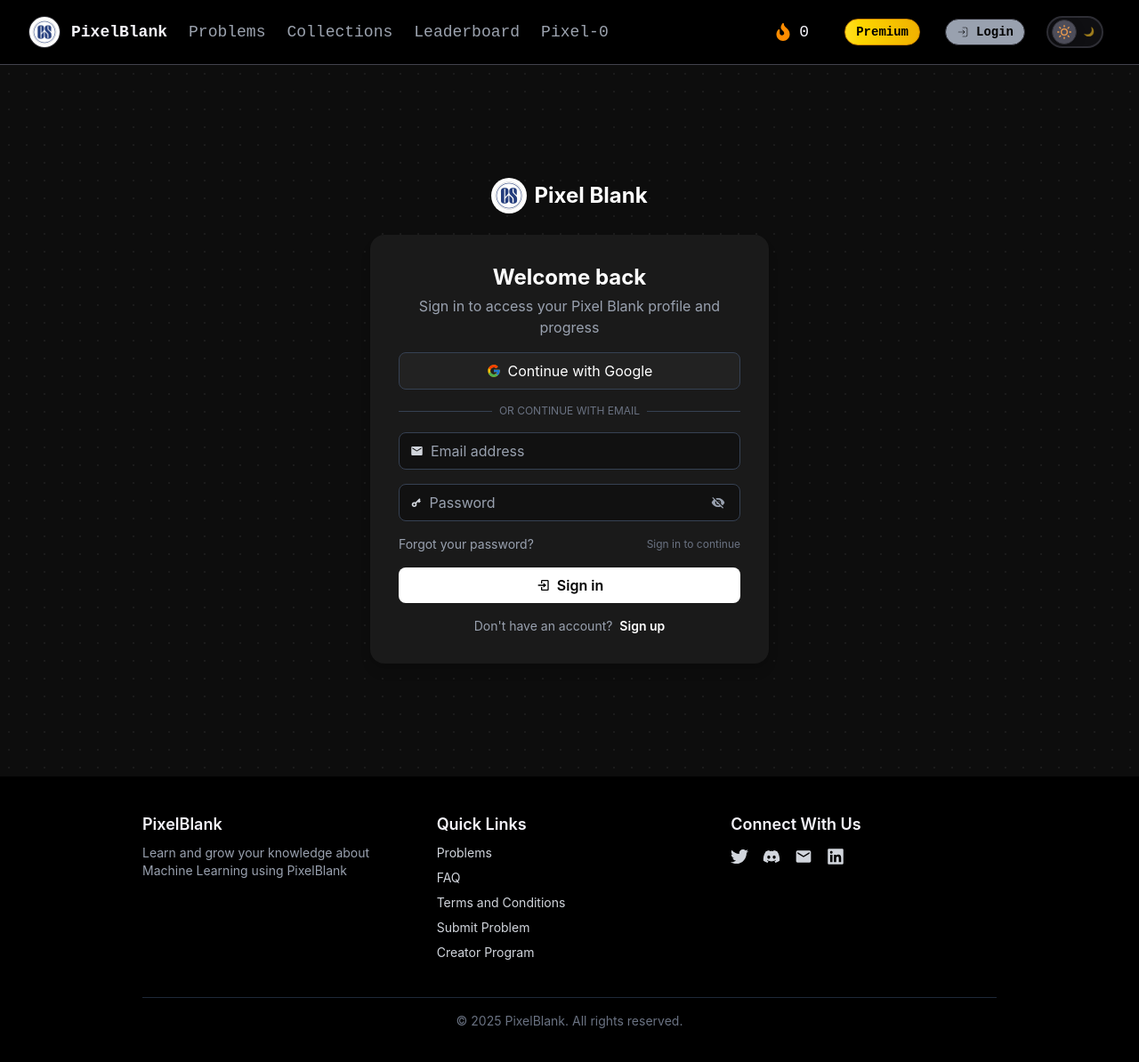
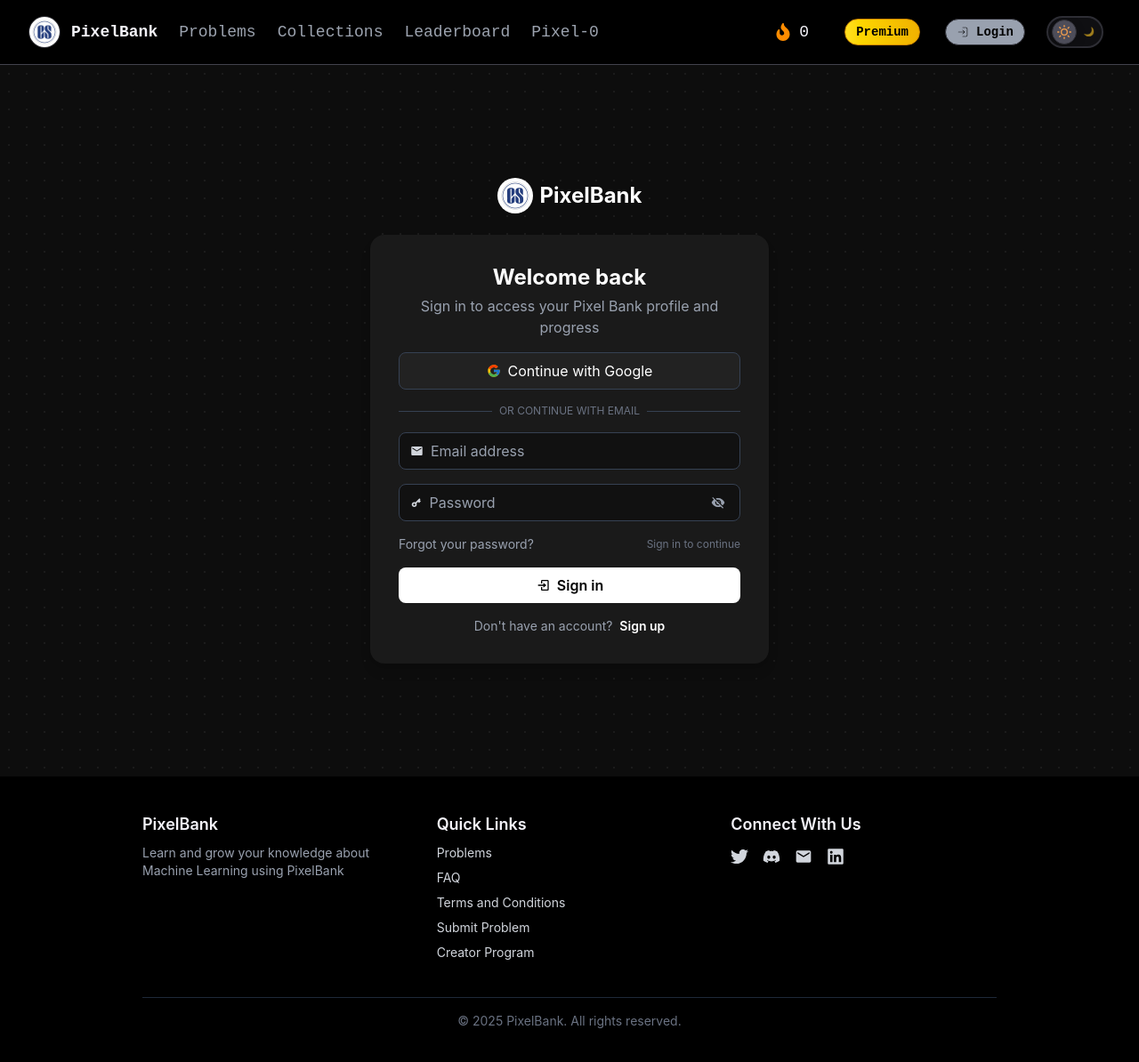
Before and after one commit to Clear-Signal/frontend, a React (Vite) app: page /sign-in in a window 1280 px wide. Shown: the top 1194 px of the page at 89% size. Built offline with nearby package versions, Linux system fonts and the light colour scheme; no server answers.

Commit message:
name fixes

```diff
--- a/src/components/Footer.jsx
+++ b/src/components/Footer.jsx
@@ -9,9 +9,9 @@
 
         {/* Left Section */}
         <div>
-          <h2 className="text-[var(--text-default)] text-lg font-semibold">PixelBlank</h2>
+          <h2 className="text-[var(--text-default)] text-lg font-semibold">PixelBank</h2>
           <p className="mt-2 text-sm text-gray-400">
-            Learn and grow your knowledge about Machine Learning using PixelBlank
+            Learn and grow your knowledge about Machine Learning using PixelBank
           </p>
         </div>
 
@@ -41,7 +41,7 @@
 
       {/* Bottom Bar */}
       <div className="border-t border-gray-800 mt-10 pt-4 text-center text-sm text-gray-500">
-        © 2025 PixelBlank. All rights reserved.
+        © 2025 PixelBank. All rights reserved.
       </div>
     </footer>
   );
--- a/src/components/Hero.jsx
+++ b/src/components/Hero.jsx
@@ -311,7 +311,7 @@
       <div className="relative z-10 w-full max-w-6xl mx-auto px-6 py-20 flex flex-col items-center text-center">
         <h1 className="font-bold text-[4.2rem] leading-[0.9] lg:text-[6rem] lg:leading-[0.88] tracking-tight">
           <span className="inline-block mr-2">Pixel</span>
-          <span className="inline-block">Blank</span>
+          <span className="inline-block">Bank</span>
           <span
             className="inline-block min-w-3 min-h-22 rounded-sm align-middle ml-3 bg-slate-400/50 animate-pulse "
           />
--- a/src/components/Navbar.jsx
+++ b/src/components/Navbar.jsx
@@ -109,7 +109,7 @@
               className="h-9 w-9 rounded-full object-cover border border-[var(--panel-border)]"
             />
             <h1 className="text-[var(--text-default)] text-lg font-semibold hidden sm:inline">
-              PixelBlank
+              PixelBank
             </h1>
           </Link>
 
--- a/src/components/WhyClearSignal.jsx
+++ b/src/components/WhyClearSignal.jsx
@@ -37,7 +37,7 @@
 const WhyClearSignal = () => {
   return (
     <section className="bg-[var(--color-bg-black)] text-white py-12">
-      <h2 className="text-center text-2xl font-bold mb-10">Why Pixel Blank?</h2>
+      <h2 className="text-center text-2xl font-bold mb-10">Why Pixel Bank?</h2>
       <div className="grid grid-cols-1 md:grid-cols-2 lg:grid-cols-3 gap-6 mx-auto px-8">
         {features.map((item, index) => (
           <div
--- a/src/pages/AuthPage.jsx
+++ b/src/pages/AuthPage.jsx
@@ -112,11 +112,11 @@
             <div className="flex justify-center items-center mb-6">
               <img
                 src="/Logo.jpg"
-                alt="Clear-Signal"
+                alt="PixelBank"
                 className="w-10 h-10 rounded-full"
               />
               <h1 className="text-white text-2xl font-bold ml-2">
-                Pixel Blank
+                PixelBank
               </h1>
             </div>
             <div className="relative z-10 w-full max-w-md p-8 bg-[#1a1a1a] rounded-2xl shadow-lg">
@@ -131,8 +131,8 @@
                 {isForgot
                   ? "Enter the email tied to your account and we'll send reset instructions."
                   : isSignup
-                  ? "Sign up to access your Pixel Blank profile and progress"
-                  : "Sign in to access your Pixel Blank profile and progress"}
+                  ? "Sign up to access your Pixel Bank profile and progress"
+                  : "Sign in to access your Pixel Bank profile and progress"}
               </p>
 
               {(localError || (!isForgot && error)) && (
```
